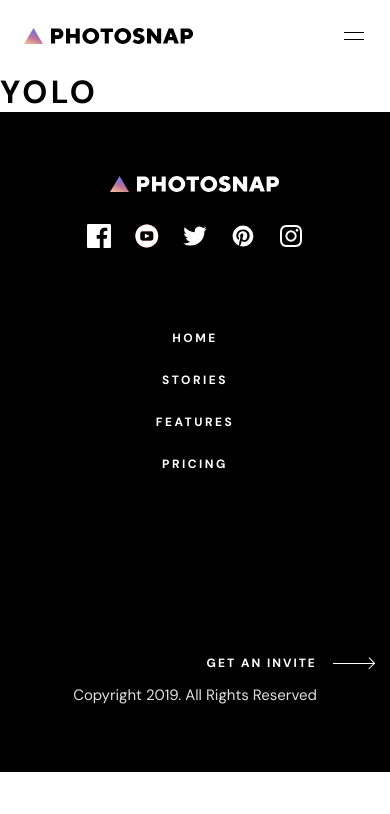
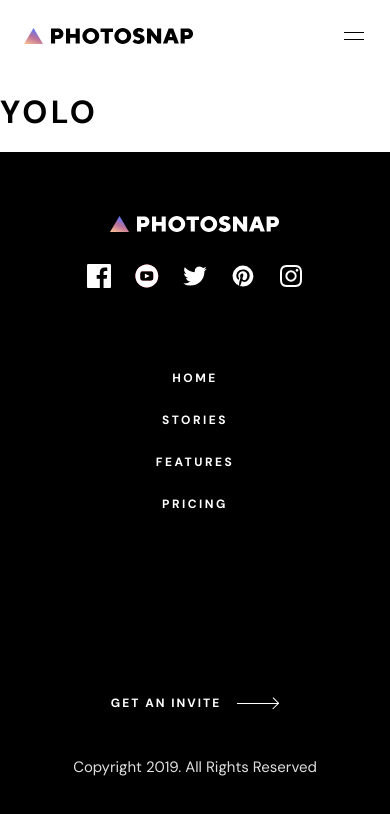
Before and after one commit to raficraft/photosnap, a Next.js app: page / in a window 390 px wide. Shown: the top 814 px of the page. Built offline with nearby package versions, Linux system fonts and the light colour scheme.

Commit message:
footer responsive is done

```diff
--- a/core/components/BurgerMenu/BurgerMenu.js
+++ b/core/components/BurgerMenu/BurgerMenu.js
@@ -18,7 +18,7 @@
       >
         <div className="nav_container">
           <Navigation array={nav_header}></Navigation>
-          <Btn type="dark" text="get an invite"></Btn>
+          <Btn type="dark_link" text="get an invite"></Btn>
         </div>
       </BurgerContainer>
       <BurgerIcon
--- a/core/components/BurgerMenu/BurgerMenu_css.js
+++ b/core/components/BurgerMenu/BurgerMenu_css.js
@@ -33,6 +33,9 @@
 
     .button {
       width: 100%;
+      text-align: center;
+      display: block;
+      font-size: 15px;
     }
   }
 `;
--- a/core/components/Footer/Footer_css.js
+++ b/core/components/Footer/Footer_css.js
@@ -125,10 +125,17 @@
       align-self: flex-end;
       background-color: black;
       color: white;
+      padding: 0;
       .arrow,
       .arrow:before,
       .arrow:after {
         background-color: white;
+      }
+
+      @media screen and (max-width: 660px) {
+        width: 100%;
+        ${S.flexCenter()}
+        margin : 0 0 2rem;
       }
     }
   }
--- a/core/components/btn/Btn/Btn.js
+++ b/core/components/btn/Btn/Btn.js
@@ -36,10 +36,10 @@
     case "arrow_link":
       return (
         <a href={link} className="button button_arrow" role="button">
-          <span className="button_content">{text}</span>
-          <span className="arrow_container">
+          <div className="button_content">{text}</div>
+          <div className="arrow_container">
             <span type="button" className="arrow"></span>
-          </span>
+          </div>
         </a>
       );
   }
--- a/styles/designSystem.css
+++ b/styles/designSystem.css
@@ -88,7 +88,6 @@
 
 .button {
   min-height: 40px;
-  max-width: 100%;
   font-size: 12px;
   font-weight: bold;
   text-transform: uppercase;
@@ -97,6 +96,8 @@
   text-align: center;
   cursor: pointer;
   transition: 0.5s;
+  padding: 0 1.5rem;
+  display: flex;
 }
 
 .button_dark {
@@ -133,8 +134,13 @@
 }
 
 .arrow_container {
-  background-color: red;
   position: relative;
+  width: 42px;
+  height: 12px;
+  display: flex;
+  flex-direction: column;
+  justify-content: center;
+  margin-left: 1rem;
 }
 
 .arrow {
@@ -142,9 +148,11 @@
   right: -58px;
   top: 50%;
   z-index: 10;
+  height: 1px;
+  content: " ";
+  background-color: black;
 }
 
-.arrow,
 .arrow:before,
 .arrow:after {
   height: 1px;
@@ -163,13 +171,13 @@
 }
 
 .arrow:before {
-  top: 0px;
+  top: 6px;
   transform: rotate(45deg);
 }
 
 .arrow:after {
   transform: rotate(-45deg);
-  top: 0px;
+  top: 6px;
   right: 1px;
 }
 
@@ -250,6 +258,7 @@
   flex: 1;
   min-height: 100%;
   display: flex;
+  justify-content: space-between;
   flex-direction: column;
   position: relative;
 }
```
